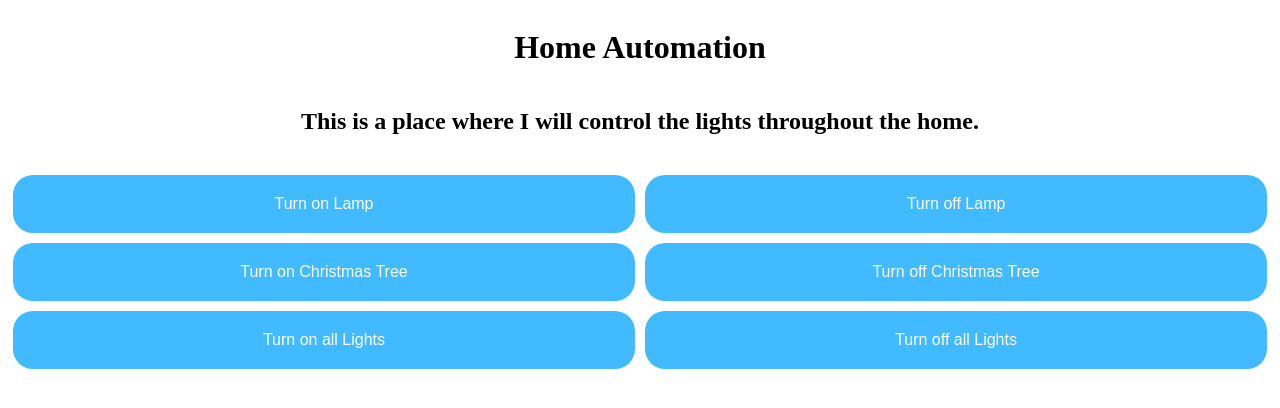
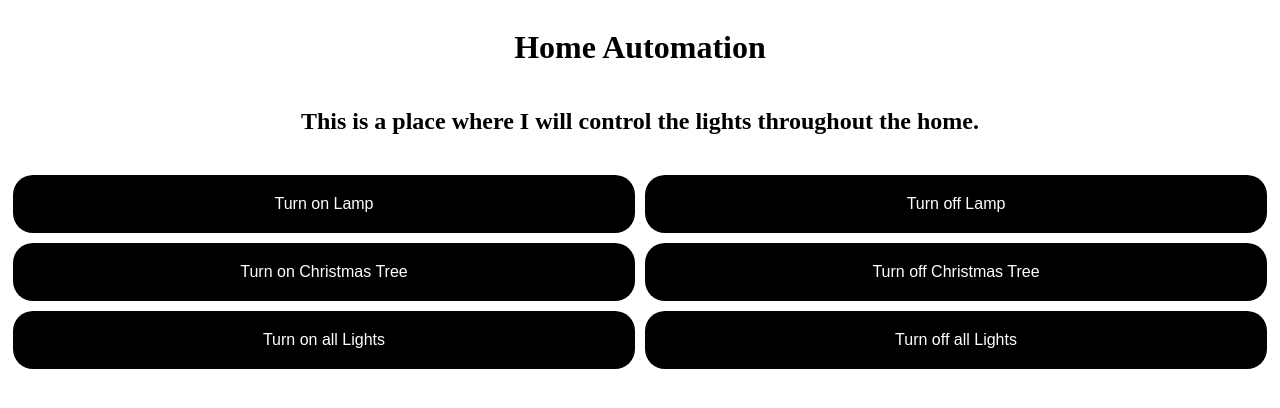
Before and after one commit to LuisHappy1/home-automation-api, a Flask app: page / in a window 1280 px wide. Shown: the top 408 px of the page. Run offline with Flask 2, Linux system fonts and the light colour scheme.

Commit message:
Changing colors of buttons to see if pipeline is working

```diff
--- a/static/css/main.css
+++ b/static/css/main.css
@@ -4,7 +4,7 @@ body {
 }
 
 button {
-    background-color: #42BAFF; /* Green */
+    background-color: #000000; /* Green */
     border: none;
     color: white;
     padding: 20px 0;
```
